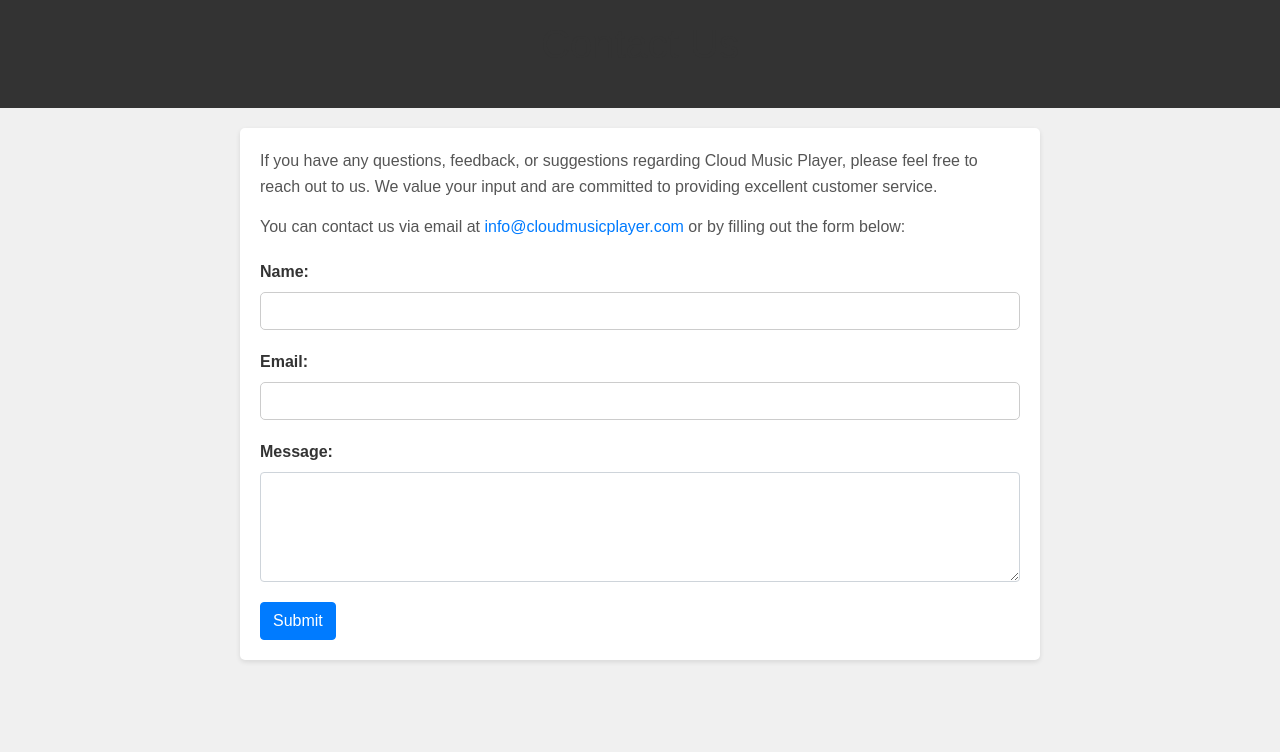
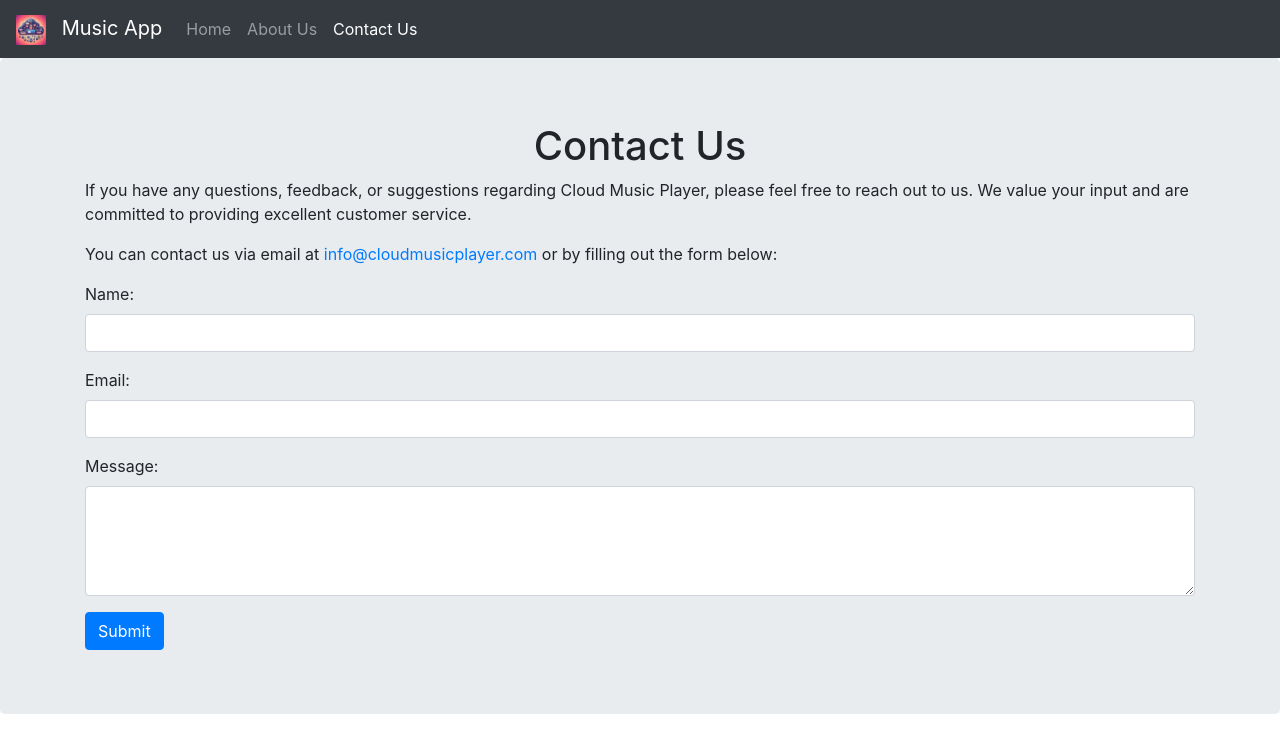
Before and after one commit to stevegeorge2002/stevegeorge2002, a plain HTML site: page contact_us.html in a window 1280 px wide. Drawn offline with nearby package versions, Linux system fonts and the light colour scheme.

Commit message:
Update contact_us.html

```diff
--- a/contact_us.html
+++ b/contact_us.html
@@ -4,72 +4,46 @@
     <meta charset="UTF-8">
     <meta name="viewport" content="width=device-width, initial-scale=1.0">
     <title>Contact Us - Cloud Music Player</title>
+    <!-- Set website icon -->
+    <link rel="icon" href="Cloud Music Player.jpg" type="image/jpg">
+    <!-- Open Graph meta tags -->
+    <meta property="og:title" content="Cloud Music Player">
+    <meta property="og:description" content="Listen to your favorite music with Cloud Music Player">
+    <meta property="og:image" content="https://raw.githubusercontent.com/stevegeorge2002/stevegeorge2002/main/Cloud%20Music%20Player.jpg">
+    <meta property="og:url" content="https://stevegeorge2002.github.io/stevegeorge2002/">
     <!-- Bootstrap CSS -->
-    <link rel="stylesheet" href="https://stackpath.bootstrapcdn.com/bootstrap/4.5.2/css/bootstrap.min.css">
-    <style>
-        body {
-            font-family: Arial, sans-serif;
-            background-color: #f0f0f0;
-        }
-        header {
-            background-color: #333;
-            color: #fff;
-            padding: 20px 0;
-            text-align: center;
-            margin-bottom: 20px;
-        }
-        .container {
-            max-width: 800px;
-            margin: 0 auto;
-            padding: 20px;
-            background-color: #fff;
-            border-radius: 5px;
-            box-shadow: 0 2px 5px rgba(0, 0, 0, 0.1);
-        }
-        h1 {
-            color: #333;
-            text-align: center;
-            margin-bottom: 20px;
-        }
-        p {
-            color: #555;
-            line-height: 1.6;
-            margin-bottom: 15px;
-        }
-        form {
-            margin-top: 20px;
-        }
-        label {
-            font-weight: bold;
-            color: #333;
-        }
-        input[type="text"],
-        input[type="email"],
-        textarea {
-            width: 100%;
-            padding: 10px;
-            margin-bottom: 20px;
-            border: 1px solid #ccc;
-            border-radius: 5px;
-            box-sizing: border-box;
-        }
-        button {
-            background-color: #333;
-            color: #fff;
-            padding: 10px 20px;
-            border: none;
-            border-radius: 5px;
-            cursor: pointer;
-        }
-        button:hover {
-            background-color: #555;
-        }
-    </style>
+    <link rel="stylesheet" href="https://stackpath.bootstrapcdn.com/bootstrap/4.3.1/css/bootstrap.min.css">
+    <!-- Custom CSS for navbar and jumbotron -->
+    <link rel="stylesheet" href="custom.css">
 </head>
 <body>
-    <header>
-        <h1>Contact Us</h1>
-    </header>
+    <nav class="navbar navbar-expand-lg navbar-dark bg-dark">
+        <!-- Logo and App Name -->
+        <a class="navbar-brand" href="#">
+            <img src="Cloud Music Player.jpg" alt="Logo" style="height: 30px; margin-right: 10px;">
+            Music App
+        </a>
+        <!-- Toggle Button -->
+        <button class="navbar-toggler" type="button" data-toggle="collapse" data-target="#navbarTogglerDemo02" aria-controls="navbarTogglerDemo02" aria-expanded="false" aria-label="Toggle navigation">
+            <span class="navbar-toggler-icon"></span>
+        </button>
+        <!-- Navbar Items -->
+        <div class="collapse navbar-collapse" id="navbarTogglerDemo02">
+            <ul class="navbar-nav mr-auto mt-2 mt-lg-0">
+                <li class="nav-item">
+                    <a class="nav-link" href="index.html">Home</a>
+                </li>
+                <li class="nav-item">
+                    <a class="nav-link" href="about_us.html">About Us</a>
+                </li>
+                <li class="nav-item active">
+                    <a class="nav-link" href="#">Contact Us <span class="sr-only">(current)</span></a>
+                </li>
+            </ul>
+        </div>
+    </nav>
+    <div class="jumbotron container-fluid">
+        <h1 class="text-center">Contact Us</h1>
         <div class="container">
             <p>If you have any questions, feedback, or suggestions regarding Cloud Music Player, please feel free to reach out to us. We value your input and are committed to providing excellent customer service.</p>
             <p>You can contact us via email at <a href="mailto:info@cloudmusicplayer.com">info@cloudmusicplayer.com</a> or by filling out the form below:</p>
@@ -89,9 +63,10 @@
                 <button type="submit" class="btn btn-primary">Submit</button>
             </form>
         </div>
+    </div>
     <!-- Bootstrap JS and jQuery -->
-    <script src="https://code.jquery.com/jquery-3.5.1.slim.min.js"></script>
-    <script src="https://cdn.jsdelivr.net/npm/@popperjs/core@2.5.4/dist/umd/popper.min.js"></script>
-    <script src="https://stackpath.bootstrapcdn.com/bootstrap/4.5.2/js/bootstrap.min.js"></script>
+    <script src="https://code.jquery.com/jquery-3.3.1.slim.min.js" integrity="sha384-q8i/X+965.3.1/jquery.min.js" crossorigin="anonymous"></script>
+    <script src="https://cdnjs.cloudflare.com/ajax/libs/popper.js/1.14.7/umd/popper.min.js" integrity="sha384-UO2eT0CpHqdSJQ6hJty5KVphtPhzWj9WO1clHTMGa3JDZwrnQq4sF86dIHNDz0W1" crossorigin="anonymous"></script>
+    <script src="https://stackpath.bootstrapcdn.com/bootstrap/4.3.1/js/bootstrap.min.js" integrity="sha384-JjSmVgyd0p3pXB1rRibZUAYoIIy6OrQ6VrjIEaFf/nJGzIxFDsf4x0xIM+B07jRM" crossorigin="anonymous"></script>
 </body>
 </html>
```
Lines whose indentation alone changed are shown as unchanged.
